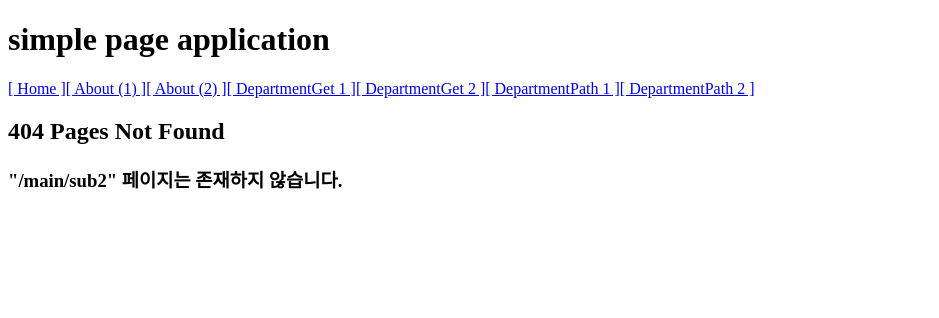
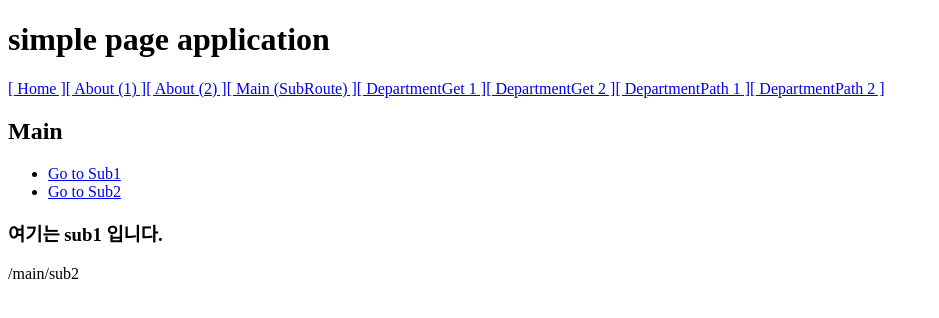
Before and after one commit to sujinlove/react_study, a React (Create React App) app in the folder react02_simple_spa/: page /main/sub2 in a window 1280 px wide. Before the commit this address had no page. Shown: the top 318 px of the page, without its empty margins (0-939 px from the left). Built offline with nearby package versions, Linux system fonts and the light colour scheme.

Commit message:
Sub Link

```diff
--- a/react02_simple_spa/src/App.js
+++ b/react02_simple_spa/src/App.js
@@ -5,6 +5,7 @@ import { Route, Link, Switch } from "react-router-dom";
 
 import Home from "./components/Home"; // 각 컴포넌트가 페이지 역할을 할 것임.
 import About from "./components/About";
+import Main from "./components/Main";
 import DepartmentGet from "./components/DepartmentGet";
 import DepartmentPath from "./components/DepartmentPath";
 import Error404 from "./components/Error404";
@@ -18,6 +19,7 @@ const App = () => {
       <Link to="/">[ Home ]</Link>
       <Link to="/about">[ About (1) ]</Link>
       <Link to="/introduce">[ About (2) ]</Link>
+      <Link to="/main">[ Main (SubRoute) ]</Link>
 
       {/* HTTPS GET 파라미터를 포함하는 링크 구성 ( 한글사용 X ) */}
       <Link to="/department_get?deptno=101&msg=hello">[ DepartmentGet 1 ]</Link>
@@ -34,6 +36,7 @@ const App = () => {
 
         {/* 한페이지에 두 개 이상의 URL을 적용할 경우 배열 형시으로 처리함 */}
         <Route path={["/about", "/introduce"]} component={About} />
+        <Route path="/main" component={Main} />
         <Route path="/department_get" component={DepartmentGet} />
 
         {/* Path 파라미터는 URL 형식에 변수의 위치와 이름을 정해줘야 한다. */}
--- a/react02_simple_spa/src/components/Main.js
+++ b/react02_simple_spa/src/components/Main.js
@@ -0,0 +1,30 @@
+import React from "react";
+
+import { Route, Link, Switch } from "react-router-dom";
+import Sub1 from "./Sub1";
+import Sub2 from "./Sub2";
+
+const Main = () => {
+  return (
+    <div>
+      <h2>Main</h2>
+
+      <ul>
+        <li>
+          <Link to="/main/sub1">Go to Sub1</Link>
+        </li>
+        <li>
+          <Link to="/main/sub2">Go to Sub2</Link>
+        </li>
+      </ul>
+
+      <Switch>
+        {/* 부모와 같은 URL을 적용받는 Sub Route 는 기본값으로 실행된다. */}
+        <Route path={["/main", "/main/sub1"]} component={Sub1} />
+        <Route path="/main/sub2" component={Sub2} />
+      </Switch>
+    </div>
+  );
+};
+
+export default Main;
--- a/react02_simple_spa/src/components/Sub1.js
+++ b/react02_simple_spa/src/components/Sub1.js
@@ -0,0 +1,12 @@
+import React from "react";
+
+const Sub1 = props => {
+  return (
+    <div>
+      <h3>여기는 sub1 입니다.</h3>
+      <p>{props.location.pathname}</p>
+    </div>
+  );
+};
+
+export default Sub1;
--- a/react02_simple_spa/src/components/Sub2.js
+++ b/react02_simple_spa/src/components/Sub2.js
@@ -0,0 +1,12 @@
+import React from "react";
+
+const Sub2 = props => {
+  return (
+    <div>
+      <h3>여기는 sub2 입니다.</h3>
+      <p>{props.location.pathname}</p>
+    </div>
+  );
+};
+
+export default Sub2;
```
